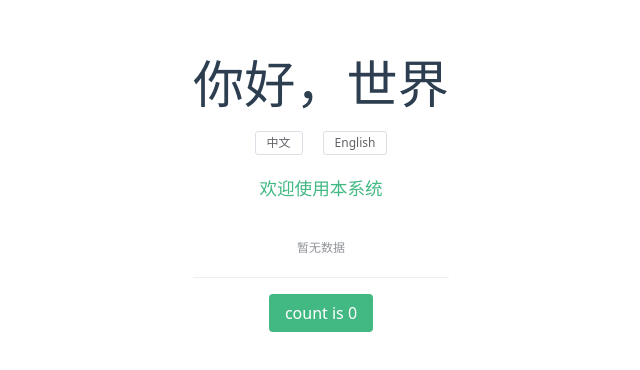
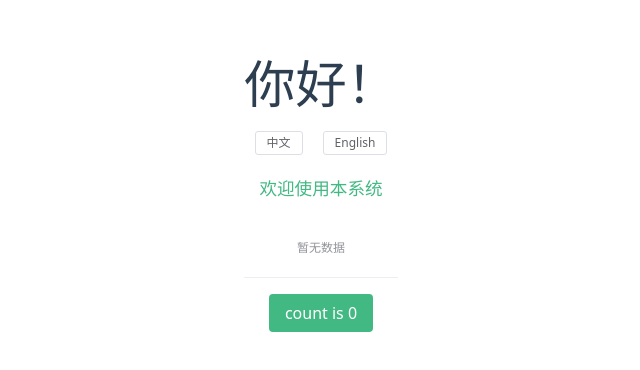
Before and after one commit to ming-codex/startkit-vue, a Vue app: page / in a window 1280 px wide. Shown: the part 216-586 px from the top of the page, without its empty margins (319-959 px from the left). Built offline with nearby package versions, Linux system fonts and the light colour scheme.

Commit message:
自动构建发包

```diff
--- a/src/i18n/lang/en/common.ts
+++ b/src/i18n/lang/en/common.ts
@@ -1,4 +1,4 @@
 export default {
-  hello: 'Hello, world',
+  hello: 'Hello！',
   welcome: 'Welcome to the system',
 }
--- a/src/i18n/lang/zh/common.ts
+++ b/src/i18n/lang/zh/common.ts
@@ -1,4 +1,4 @@
 export default {
-  hello: '你好，世界',
+  hello: '你好！',
   welcome: '欢迎使用本系统',
 }
```
